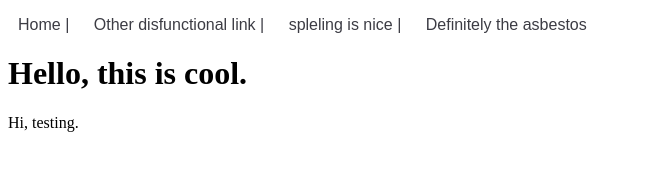
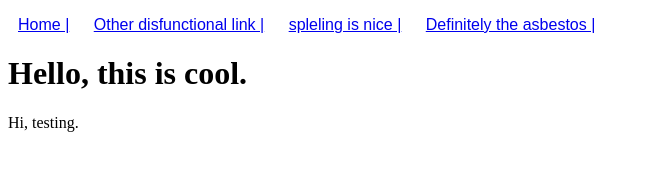
Before and after one commit to atikinf/atikinf.github.io, a plain HTML site: page index.html in a window 1280 px wide. Shown: the whole page, without its empty margins (0-649 px from the left). Drawn offline with Linux system fonts and the light colour scheme.

Commit message:
Update index.html

```diff
--- a/index.html
+++ b/index.html
@@ -10,10 +10,10 @@
 	<body>
 		<div class = "topper">
 			<ul class = "left">
-				<li>Home | </li>
-				<li>Other disfunctional link | </li>
-				<li>spleling is nice | </li>
-				<li>Definitely the asbestos</li>
+				<li><a href = "https://youtu.be/dQw4w9WgXcQ?t=42s">Home |</a></li>
+				<li><a href = "https://youtu.be/dQw4w9WgXcQ?t=42s">Other disfunctional link |<a></li>
+				<li><a href = "https://youtu.be/dQw4w9WgXcQ?t=42s">spleling is nice |<a></li>
+				<li><a href = "https://youtu.be/dQw4w9WgXcQ?t=42s">Definitely the asbestos |<a></li>
 			</ul>
 		</div>
 
```
